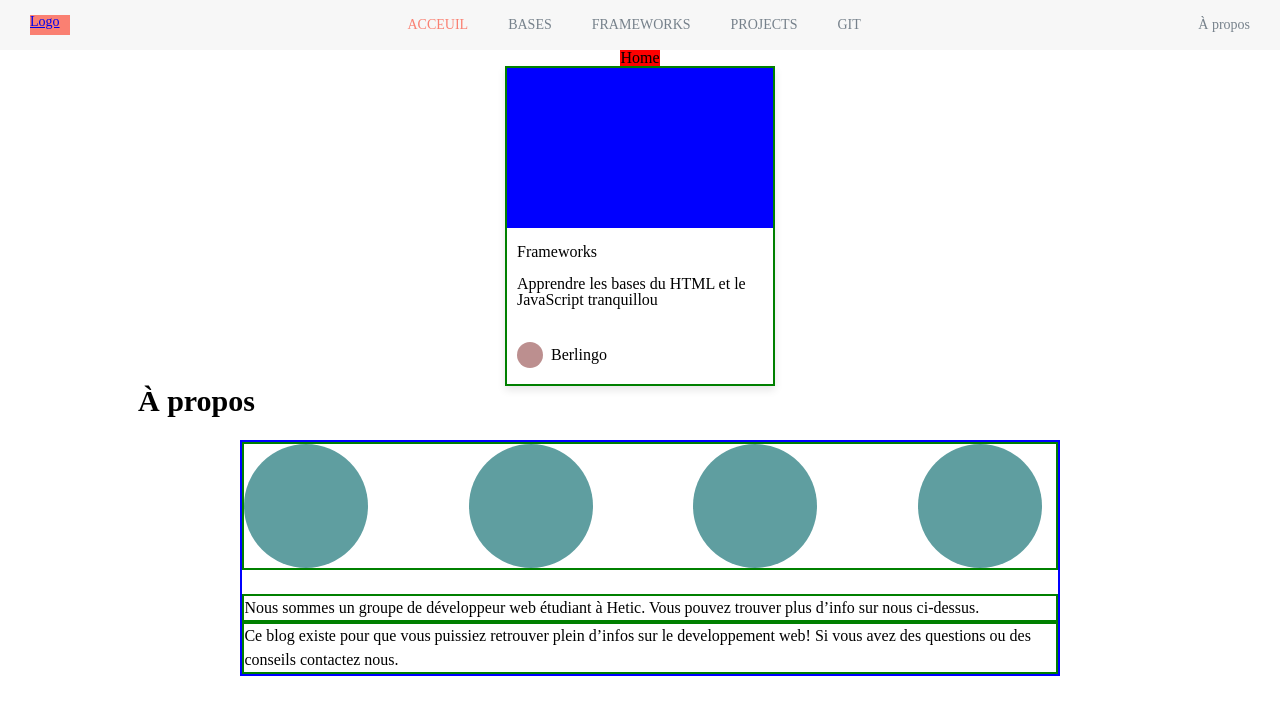
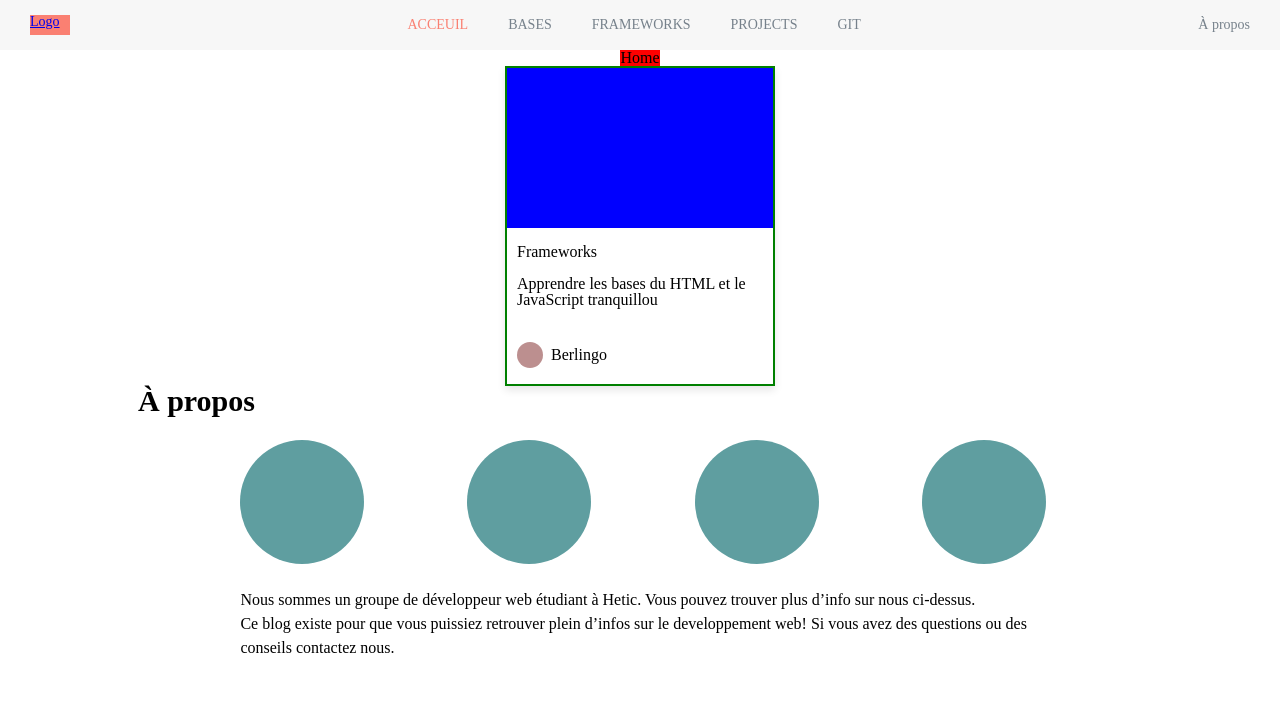
Before and after one commit to rqphy/project-b, a React (Create React App) app: page / in a window 1280 px wide. Shown: the top 714 px of the page. Built offline with nearby package versions, Linux system fonts and the light colour scheme.

Commit message:
remove borders

```diff
--- a/src/Pages/Home/Home.scss
+++ b/src/Pages/Home/Home.scss
@@ -34,7 +34,6 @@ h1 {
   &__container {
     @include large {
       width: 80%;
-      border: 2px solid blue;
     }
   }
 
@@ -42,7 +41,6 @@ h1 {
     display: flex;
     margin-bottom: $marginBottom;
     width: 60%;
-    border: 2px solid green;
 
     @include large {
       width: 100%;
@@ -54,7 +52,6 @@ h1 {
     width: 90%;
     font-size: 16px;
     line-height: 24px;
-    border: 2px solid green;
 
     @include large {
       width: 100%;
```
